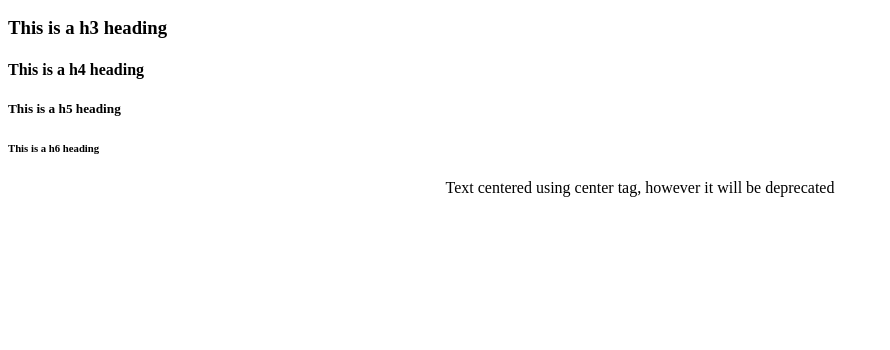
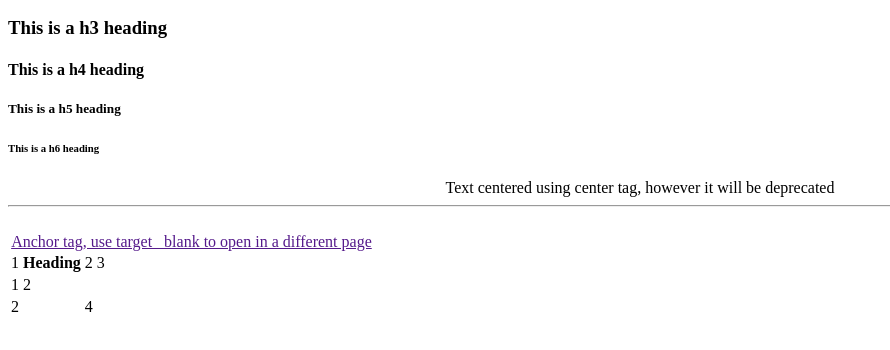
Before and after one commit to dieg00/CodePlayBookWiki, a plain HTML site: page index.html in a window 1280 px wide. Shown: the part 96-446 px from the top of the page, without its empty margins (0-890 px from the left). Drawn offline with Linux system fonts and the light colour scheme.

Commit message:
Update HTML Playbook

```diff
--- a/index.html
+++ b/index.html
@@ -1,16 +1,47 @@
 <!--Non closing tags -->
 
-<h1> This is a h1 heading </h1>
-<h2> This is a h2 heading </h2>
-<h3> This is a h3 heading </h3>
-<h4> This is a h4 heading </h4>
-<h5> This is a h5 heading </h5>
-<h6> This is a h6 heading </h6>
+<h1>This is a h1 heading</h1>
+<h2>This is a h2 heading</h2>
+<h3>This is a h3 heading</h3>
+<h4>This is a h4 heading</h4>
+<h5>This is a h5 heading</h5>
+<h6>This is a h6 heading</h6>
 
-<center> Text centered using center tag, however it will be deprecated </center>
+<center>Text centered using center tag, however it will be deprecated</center>
 <!-- Self-closing tags
 
 <br> line break (invisible)
 <hr> horizontal line break (visible)
 
 -->
+<hr />
+<br />
+<img src="" alt="" />
+<a href="">Anchor tag, use target _blank to open in a different page</a>
+
+<table>
+	<thead></thead>
+	<tbody></tbody>
+	<tfoot></tfoot>
+	<tr>
+		<!--Table row-->
+
+		<td>1</td>
+		<!--Table data tag-->
+
+		<th>Heading</th>
+		<!--Table head tag-->
+
+		<td>2</td>
+		<td>3</td>
+	</tr>
+	<tr>
+		<td>1</td>
+		<td>2</td>
+	</tr>
+	<tr>
+		<td>2</td>
+		<td></td>
+		<td>4</td>
+	</tr>
+</table>
```
